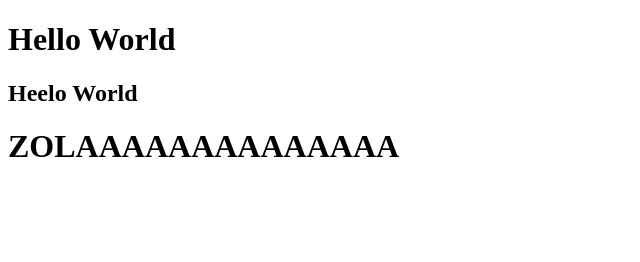
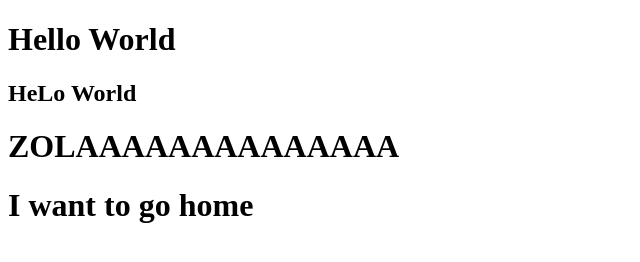
Before and after one commit to zolamendbayar/jan26, a plain HTML site: page index.html in a window 1280 px wide. Shown: the whole page, without its empty margins (0-640 px from the left). Drawn offline with Linux system fonts and the light colour scheme.

Commit message:
Update index.html

```diff
--- a/index.html
+++ b/index.html
@@ -14,7 +14,8 @@
     </head>
     <body>
         <h1>Hello World</h1>
-        <h2>Heelo World</h2>
+        <h2>HeLo World</h2>
         <h1>ZOLAAAAAAAAAAAAAA</h1>
+        <h1>I want to go home</h1>
     </body>
 </html>
```
